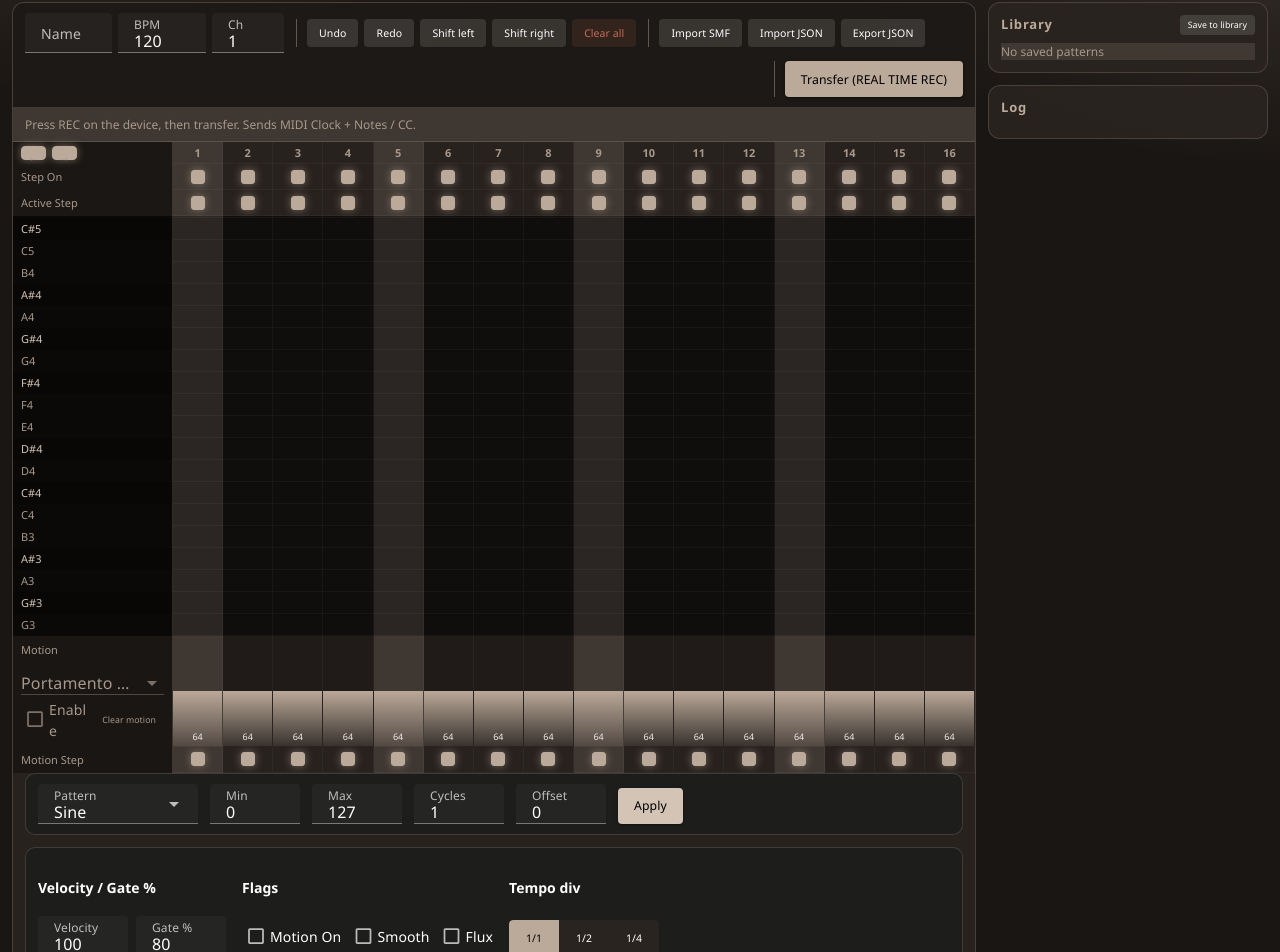
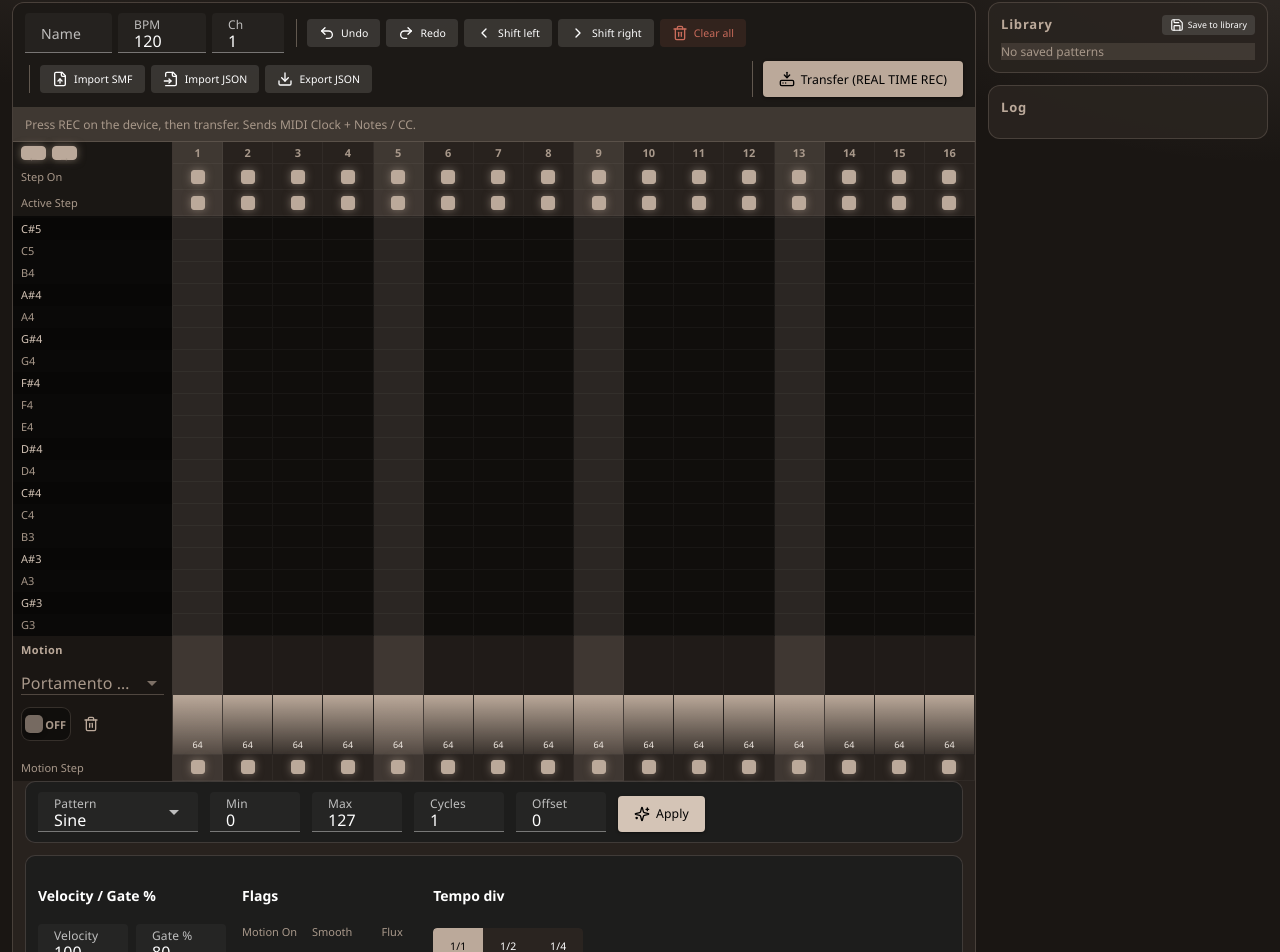
Before and after one commit to mosynthkey/volca-seq-editor, a Vue app: page / in a window 1280 px wide. Shown: the part 85-1037 px from the top of the page. Built offline with nearby package versions, Linux system fonts and the light colour scheme.

Commit message:
Add Lucide icons to toolbar and motion controls
Match volcafm2-tools by using @lucide/vue for button leading
icons, an AppToggle for motion enable/flags, and a trash icon
for motion clear where text no longer fits.

Co-authored-by: Masaki Ono <mosynthkey@users.noreply.github.com>

```diff
--- a/package.json
+++ b/package.json
@@ -23,6 +23,7 @@
     "verify": "run-s verify:euclidean verify:motion verify:transfer verify:device"
   },
   "dependencies": {
+    "@lucide/vue": "^1.45.0",
     "@mdi/font": "^7.4.47",
     "@types/webmidi": "^2.1.0",
     "pinia": "^3.0.1",
--- a/src/App.vue
+++ b/src/App.vue
@@ -31,7 +31,8 @@
           style="max-width: 260px"
         />
 
-        <v-btn size="small" variant="tonal" color="primary" @click="midi.initialize()">
+        <v-btn size="small" variant="tonal" color="primary" :title="t('midi.connect')" @click="midi.initialize()">
+          <Cable :size="16" class="btn-icon" />
           {{ t('midi.connect') }}
         </v-btn>
 
@@ -41,11 +42,13 @@
           <template #activator="{ props: menuProps }">
             <v-btn
               v-bind="menuProps"
-              icon="mdi-earth"
               variant="text"
               size="small"
               :aria-label="t('common.language')"
-            />
+              :title="t('common.language')"
+            >
+              <Globe :size="18" />
+            </v-btn>
           </template>
           <v-list density="compact" min-width="140">
             <v-list-item
@@ -79,6 +82,7 @@
 import { computed, onMounted, watch } from 'vue'
 import { useTheme } from 'vuetify'
 import { useI18n } from 'vue-i18n'
+import { Cable, Globe } from '@lucide/vue'
 import { setAppLocale } from '@/i18n'
 import { useMidiStore } from '@/stores/midiStore'
 import { useSequencerStore } from '@/stores/sequencerStore'
@@ -126,3 +130,10 @@ onMounted(() => {
   midi.initialize()
 })
 </script>
+
+<style scoped>
+.btn-icon {
+  margin-right: 6px;
+  flex-shrink: 0;
+}
+</style>
--- /dev/null
+++ b/src/components/AppToggle.vue
@@ -0,0 +1,105 @@
+<template>
+  <button
+    class="app-toggle"
+    type="button"
+    role="switch"
+    :aria-checked="modelValue"
+    :aria-label="ariaLabel ?? t('common.toggle')"
+    :disabled="disabled"
+    :class="{ on: modelValue }"
+    @click="emit('update:modelValue', !modelValue)"
+  >
+    <span class="app-toggle__state">{{ modelValue ? t('common.on') : t('common.off') }}</span>
+    <span class="app-toggle__thumb" aria-hidden="true" />
+  </button>
+</template>
+
+<script setup lang="ts">
+import { useI18n } from 'vue-i18n'
+
+const { t } = useI18n()
+withDefaults(defineProps<{
+  modelValue: boolean
+  ariaLabel?: string
+  disabled?: boolean
+}>(), {
+  ariaLabel: undefined,
+  disabled: false,
+})
+const emit = defineEmits<{ 'update:modelValue': [value: boolean] }>()
+</script>
+
+<style scoped>
+.app-toggle {
+  position: relative;
+  width: 50px;
+  height: 50px;
+  min-width: 50px;
+  min-height: 50px;
+  max-width: 50px;
+  max-height: 50px;
+  align-self: center;
+  flex: 0 0 50px;
+  padding: 0;
+  border: 0;
+  border-radius: 9px;
+  background: transparent;
+  color: var(--volca-muted);
+  cursor: pointer;
+}
+.app-toggle::before {
+  position: absolute;
+  inset: 8px 0;
+  border: 1px solid var(--volca-line);
+  border-radius: 9px;
+  background: var(--volca-sunken);
+  content: '';
+  transition: background 0.16s ease, border-color 0.16s ease;
+}
+.app-toggle:hover::before {
+  border-color: var(--volca-line-strong);
+}
+.app-toggle:focus-visible {
+  outline: 2px solid var(--volca-accent);
+  outline-offset: 2px;
+}
+.app-toggle:disabled {
+  opacity: 0.42;
+  cursor: not-allowed;
+}
+.app-toggle__state {
+  position: absolute;
+  top: 50%;
+  right: 5px;
+  transform: translateY(-50%);
+  font-size: 11px;
+  font-weight: 800;
+  line-height: 1;
+}
+.app-toggle__thumb {
+  position: absolute;
+  top: 16px;
+  left: 4px;
+  width: 18px;
+  height: 18px;
+  border-radius: 5px;
+  background: color-mix(in srgb, var(--volca-muted) 70%, #000);
+  box-shadow: 0 2px 5px rgba(0, 0, 0, 0.32);
+  transition: transform 0.18s cubic-bezier(0.2, 0.8, 0.2, 1), background 0.16s ease;
+}
+.app-toggle.on {
+  color: var(--volca-text);
+}
+.app-toggle.on::before {
+  border-color: var(--volca-accent);
+  background: var(--volca-accent-soft);
+}
+.app-toggle.on .app-toggle__state {
+  right: auto;
+  left: 5px;
+}
+.app-toggle.on .app-toggle__thumb {
+  transform: translateX(24px);
+  background: var(--volca-accent-bright);
+}
+</style>
--- a/src/components/LibraryPanel.vue
+++ b/src/components/LibraryPanel.vue
@@ -1,8 +1,11 @@
 <template>
   <div class="panel side-card">
-    <div style="display:flex;align-items:center;justify-content:space-between;gap:8px;margin-bottom:8px">
-      <h3 style="margin:0">{{ t('sequence.library') }}</h3>
-      <v-btn size="x-small" variant="tonal" @click="saveCurrent">{{ t('sequence.saveLibrary') }}</v-btn>
+    <div class="library-header">
+      <h3>{{ t('sequence.library') }}</h3>
+      <v-btn size="x-small" variant="tonal" :title="t('sequence.saveLibrary')" @click="saveCurrent">
+        <Save :size="14" class="btn-icon" />
+        {{ t('sequence.saveLibrary') }}
+      </v-btn>
     </div>
     <p v-if="!library.items.length" class="hint-banner" style="border:0;padding:0">
       {{ t('library.empty') }}
@@ -13,8 +16,12 @@
         <div class="muted">{{ item.state.device }} · {{ formatDate(item.savedAt) }}</div>
       </div>
       <div class="library-actions">
-        <v-btn size="x-small" variant="text" @click="loadItem(item.id)">{{ t('library.load') }}</v-btn>
-        <v-btn size="x-small" variant="text" color="error" @click="library.remove(item.id)">
+        <v-btn size="x-small" variant="text" :title="t('library.load')" @click="loadItem(item.id)">
+          <FolderOpen :size="14" class="btn-icon" />
+          {{ t('library.load') }}
+        </v-btn>
+        <v-btn size="x-small" variant="text" color="error" :title="t('library.delete')" @click="library.remove(item.id)">
+          <Trash2 :size="14" class="btn-icon" />
           {{ t('library.delete') }}
         </v-btn>
       </div>
@@ -24,6 +31,7 @@
 
 <script setup lang="ts">
 import { useI18n } from 'vue-i18n'
+import { FolderOpen, Save, Trash2 } from '@lucide/vue'
 import { useLibraryStore } from '@/stores/libraryStore'
 import { useSequencerStore } from '@/stores/sequencerStore'
 
@@ -45,6 +53,16 @@ const formatDate = (value: number) =>
 </script>
 
 <style scoped>
+.library-header {
+  display: flex;
+  align-items: center;
+  justify-content: space-between;
+  gap: 8px;
+  margin-bottom: 8px;
+}
+.library-header h3 {
+  margin: 0;
+}
 .library-item {
   display: flex;
   align-items: center;
@@ -61,4 +79,8 @@ const formatDate = (value: number) =>
   display: flex;
   gap: 2px;
 }
+.btn-icon {
+  margin-right: 4px;
+  flex-shrink: 0;
+}
 </style>
--- a/src/features/sequence/components/MotionControlPanel.vue
+++ b/src/features/sequence/components/MotionControlPanel.vue
@@ -13,7 +13,10 @@
       <v-text-field v-model.number="maxValue" :label="t('sequence.max')" type="number" min="0" max="127" density="compact" hide-details style="max-width:90px" />
       <v-text-field v-model.number="cycles" :label="t('sequence.cycles')" type="number" min="1" max="8" density="compact" hide-details style="max-width:90px" />
       <v-text-field v-model.number="offset" :label="t('sequence.offset')" type="number" min="0" max="15" density="compact" hide-details style="max-width:90px" />
-      <v-btn color="secondary" @click="apply">{{ t('sequence.applyPattern') }}</v-btn>
+      <v-btn color="secondary" :title="t('sequence.applyPattern')" @click="apply">
+        <Sparkles :size="16" class="btn-icon" />
+        {{ t('sequence.applyPattern') }}
+      </v-btn>
     </div>
   </div>
 </template>
@@ -21,6 +24,7 @@
 <script setup lang="ts">
 import { computed, ref } from 'vue'
 import { useI18n } from 'vue-i18n'
+import { Sparkles } from '@lucide/vue'
 import { useSequencerStore } from '@/stores/sequencerStore'
 import { MOTION_PATTERN_KEYS, type MotionPatternKey } from '@/utils/motionPatterns'
 
@@ -44,3 +48,10 @@ const apply = () => {
   })
 }
 </script>
+
+<style scoped>
+.btn-icon {
+  margin-right: 6px;
+  flex-shrink: 0;
+}
+</style>
--- a/src/features/sequence/components/PianoRollEditor.vue
+++ b/src/features/sequence/components/PianoRollEditor.vue
@@ -82,8 +82,8 @@
     </div>
 
     <div class="roll-row motion-row">
-      <div class="pitch-gutter" style="flex-direction:column;align-items:stretch;gap:4px;padding:6px 8px">
-        <span>{{ t('sequence.motion') }}</span>
+      <div class="pitch-gutter motion-gutter">
+        <span class="motion-gutter__label">{{ t('sequence.motion') }}</span>
         <v-select
           v-model="sequence.motionIndex"
           :items="motionItems"
@@ -92,17 +92,22 @@
           density="compact"
           hide-details
           variant="underlined"
+          class="motion-target-select"
         />
-        <div style="display:flex;gap:6px;align-items:center">
-          <v-checkbox
+        <div class="motion-gutter__actions">
+          <AppToggle
             v-model="sequence.motionEnabled[sequence.motionIndex]"
-            density="compact"
-            hide-details
-            :label="t('sequence.motionEnable')"
+            :aria-label="t('sequence.motionEnable')"
           />
-          <v-btn size="x-small" variant="text" @click="sequence.clearMotionParam(sequence.motionIndex)">
-            {{ t('sequence.motionClear') }}
-          </v-btn>
+          <button
+            type="button"
+            class="motion-gutter__clear"
+            :title="t('sequence.motionClear')"
+            :aria-label="t('sequence.motionClear')"
+            @click="sequence.clearMotionParam(sequence.motionIndex)"
+          >
+            <Trash2 :size="16" />
+          </button>
         </div>
       </div>
       <div
@@ -152,6 +157,8 @@
 <script setup lang="ts">
 import { computed, inject, onMounted, ref } from 'vue'
 import { useI18n } from 'vue-i18n'
+import { Trash2 } from '@lucide/vue'
+import AppToggle from '@/components/AppToggle.vue'
 import { useSequencerStore } from '@/stores/sequencerStore'
 import type { SequenceNote } from '@/types/sequence'
 
--- a/src/features/sequence/components/SequenceFuncPanel.vue
+++ b/src/features/sequence/components/SequenceFuncPanel.vue
@@ -11,23 +11,23 @@
 
       <div>
         <h4 class="volca-section-title">Flags</h4>
-        <div style="display:flex;gap:8px;flex-wrap:wrap;margin-top:6px">
-          <v-checkbox v-model="sequence.func.motionOn" :label="t('sequence.motionOn')" density="compact" hide-details />
-          <v-checkbox v-model="sequence.func.motionSmooth" :label="t('sequence.motionSmooth')" density="compact" hide-details />
-          <v-checkbox
-            v-if="sequence.device === 'keys'"
-            v-model="sequence.func.flux"
-            :label="t('sequence.flux')"
-            density="compact"
-            hide-details
-          />
-          <v-checkbox
-            v-if="sequence.device === 'bass'"
-            v-model="sequence.func.slideEnabled"
-            :label="t('sequence.slide')"
-            density="compact"
-            hide-details
-          />
+        <div class="flag-toggles">
+          <div class="flag-toggle">
+            <span>{{ t('sequence.motionOn') }}</span>
+            <AppToggle v-model="sequence.func.motionOn" :aria-label="t('sequence.motionOn')" />
+          </div>
+          <div class="flag-toggle">
+            <span>{{ t('sequence.motionSmooth') }}</span>
+            <AppToggle v-model="sequence.func.motionSmooth" :aria-label="t('sequence.motionSmooth')" />
+          </div>
+          <div v-if="sequence.device === 'keys'" class="flag-toggle">
+            <span>{{ t('sequence.flux') }}</span>
+            <AppToggle v-model="sequence.func.flux" :aria-label="t('sequence.flux')" />
+          </div>
+          <div v-if="sequence.device === 'bass'" class="flag-toggle">
+            <span>{{ t('sequence.slide') }}</span>
+            <AppToggle v-model="sequence.func.slideEnabled" :aria-label="t('sequence.slide')" />
+          </div>
         </div>
       </div>
 
@@ -67,8 +67,26 @@
 
 <script setup lang="ts">
 import { useI18n } from 'vue-i18n'
+import AppToggle from '@/components/AppToggle.vue'
 import { useSequencerStore } from '@/stores/sequencerStore'
 
 const { t } = useI18n()
 const sequence = useSequencerStore()
 </script>
+
+<style scoped>
+.flag-toggles {
+  display: flex;
+  flex-wrap: wrap;
+  gap: 10px;
+  margin-top: 6px;
+}
+.flag-toggle {
+  display: flex;
+  flex-direction: column;
+  align-items: center;
+  gap: 4px;
+  color: var(--volca-muted);
+  font-size: 11px;
+}
+</style>
--- a/src/features/sequence/components/SequenceToolbar.vue
+++ b/src/features/sequence/components/SequenceToolbar.vue
@@ -31,17 +31,41 @@
     </div>
 
     <div class="toolbar-group">
-      <v-btn size="small" variant="tonal" @click="sequence.undo()">{{ t('common.undo') }}</v-btn>
-      <v-btn size="small" variant="tonal" @click="sequence.redo()">{{ t('common.redo') }}</v-btn>
-      <v-btn size="small" variant="tonal" @click="sequence.applyShiftSteps(-1)">{{ t('sequence.shiftLeft') }}</v-btn>
-      <v-btn size="small" variant="tonal" @click="sequence.applyShiftSteps(1)">{{ t('sequence.shiftRight') }}</v-btn>
-      <v-btn size="small" variant="tonal" color="error" @click="sequence.clearAll()">{{ t('sequence.clearAll') }}</v-btn>
+      <v-btn size="small" variant="tonal" :title="t('common.undo')" @click="sequence.undo()">
+        <Undo2 :size="16" class="btn-icon" />
+        {{ t('common.undo') }}
+      </v-btn>
+      <v-btn size="small" variant="tonal" :title="t('common.redo')" @click="sequence.redo()">
+        <Redo2 :size="16" class="btn-icon" />
+        {{ t('common.redo') }}
+      </v-btn>
+      <v-btn size="small" variant="tonal" :title="t('sequence.shiftLeft')" @click="sequence.applyShiftSteps(-1)">
+        <ChevronLeft :size="16" class="btn-icon" />
+        {{ t('sequence.shiftLeft') }}
+      </v-btn>
+      <v-btn size="small" variant="tonal" :title="t('sequence.shiftRight')" @click="sequence.applyShiftSteps(1)">
+        <ChevronRight :size="16" class="btn-icon" />
+        {{ t('sequence.shiftRight') }}
+      </v-btn>
+      <v-btn size="small" variant="tonal" color="error" :title="t('sequence.clearAll')" @click="sequence.clearAll()">
+        <Trash2 :size="16" class="btn-icon" />
+        {{ t('sequence.clearAll') }}
+      </v-btn>
     </div>
 
     <div class="toolbar-group">
-      <v-btn size="small" variant="tonal" @click="pickSmf">{{ t('sequence.importSmf') }}</v-btn>
-      <v-btn size="small" variant="tonal" @click="pickJson">{{ t('sequence.importJson') }}</v-btn>
-      <v-btn size="small" variant="tonal" @click="sequence.exportJson()">{{ t('sequence.exportJson') }}</v-btn>
+      <v-btn size="small" variant="tonal" :title="t('sequence.importSmf')" @click="pickSmf">
+        <FileUp :size="16" class="btn-icon" />
+        {{ t('sequence.importSmf') }}
+      </v-btn>
+      <v-btn size="small" variant="tonal" :title="t('sequence.importJson')" @click="pickJson">
+        <FileInput :size="16" class="btn-icon" />
+        {{ t('sequence.importJson') }}
+      </v-btn>
+      <v-btn size="small" variant="tonal" :title="t('sequence.exportJson')" @click="sequence.exportJson()">
+        <Download :size="16" class="btn-icon" />
+        {{ t('sequence.exportJson') }}
+      </v-btn>
       <input ref="smfInput" type="file" accept=".mid,.midi,audio/midi" hidden @change="onSmf" />
       <input ref="jsonInput" type="file" accept="application/json,.json" hidden @change="onJson" />
     </div>
@@ -50,8 +74,10 @@
       <v-btn
         color="primary"
         :disabled="midi.transferring"
+        :title="t('sequence.transfer')"
         @click="openTransfer"
       >
+        <HardDriveDownload :size="16" class="btn-icon" />
         {{ t('sequence.transfer') }}
       </v-btn>
     </div>
@@ -61,6 +87,17 @@
 <script setup lang="ts">
 import { ref } from 'vue'
 import { useI18n } from 'vue-i18n'
+import {
+  ChevronLeft,
+  ChevronRight,
+  Download,
+  FileInput,
+  FileUp,
+  HardDriveDownload,
+  Redo2,
+  Trash2,
+  Undo2,
+} from '@lucide/vue'
 import { useMidiStore } from '@/stores/midiStore'
 import { useSequencerStore } from '@/stores/sequencerStore'
 
@@ -91,3 +128,10 @@ const onJson = async (event: Event) => {
   ;(event.target as HTMLInputElement).value = ''
 }
 </script>
+
+<style scoped>
+.btn-icon {
+  margin-right: 6px;
+  flex-shrink: 0;
+}
+</style>
--- a/src/i18n/index.ts
+++ b/src/i18n/index.ts
@@ -14,6 +14,9 @@ const messages = {
       undo: '元に戻す',
       redo: 'やり直す',
       language: '言語',
+      on: 'ON',
+      off: 'OFF',
+      toggle: '切替',
     },
     device: {
       label: '機種',
@@ -136,6 +139,9 @@ const messages = {
       undo: 'Undo',
       redo: 'Redo',
       language: 'Language',
+      on: 'ON',
+      off: 'OFF',
+      toggle: 'Toggle',
     },
     device: {
       label: 'Device',
--- a/src/styles/volca.css
+++ b/src/styles/volca.css
@@ -417,6 +417,52 @@ input, textarea, [contenteditable="true"] {
   white-space: pre-wrap;
 }
 
+.motion-gutter {
+  flex-direction: column;
+  align-items: stretch;
+  gap: 4px;
+  padding: 6px 8px;
+}
+
+.motion-gutter__label {
+  color: var(--volca-accent);
+  font-size: 11px;
+  font-weight: 700;
+  letter-spacing: 0.04em;
+}
+
+.motion-target-select {
+  min-width: 0;
+}
+
+.motion-gutter__actions {
+  display: flex;
+  align-items: center;
+  gap: 6px;
+}
+
+.motion-gutter__clear {
+  display: grid;
+  place-items: center;
+  width: 28px;
+  height: 28px;
+  padding: 0;
+  border: 0;
+  border-radius: 7px;
+  background: transparent;
+  color: var(--volca-accent);
+  cursor: pointer;
+}
+
+.motion-gutter__clear:hover {
+  background: var(--volca-accent-soft);
+}
+
+.motion-gutter__clear:focus-visible {
+  outline: 2px solid var(--volca-accent);
+  outline-offset: 2px;
+}
+
 /* Smooth Vuetify surface tint when theme swaps */
 .v-application {
   background: transparent !important;
```
Also changed, not shown: 1 other file (tests, documents, lock files or other folders).
